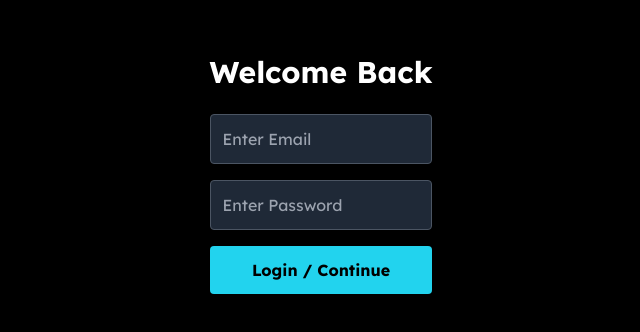
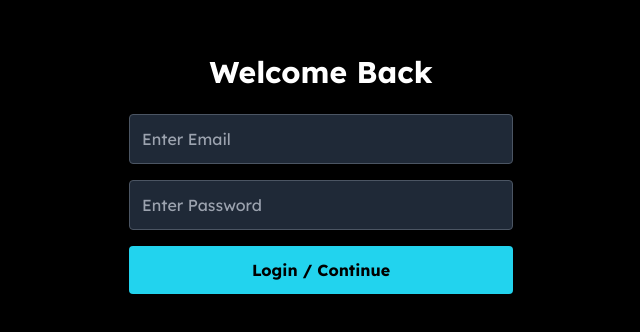
Before and after one commit to Nexussocial1/Nexus-Social-1-23, a React (Vite) app: page / in a window 1280 px wide. Shown: the part 226-558 px from the top of the page, without its empty margins (319-959 px from the left). Built offline with nearby package versions, Linux system fonts and the light colour scheme; no server answers.

Commit message:
Fix firebase config and blank screen

```diff
--- a/App.tsx
+++ b/App.tsx
@@ -82,12 +82,12 @@ const App: React.FC = () => {
     );
   }
 
-  if (!currentUser) {
-    return (
-      <div className="min-h-screen flex items-center justify-center bg-black text-white">
-        <LoginPage onLogin={setCurrentUser} />
-      </div>
-    );
+  if (!currentUser && !loading) {
+  return (
+    <Router>
+      <LoginPage onLogin={(user) => setCurrentUser(user)} />
+    </Router>
+  );
   }
 
   return (
```
